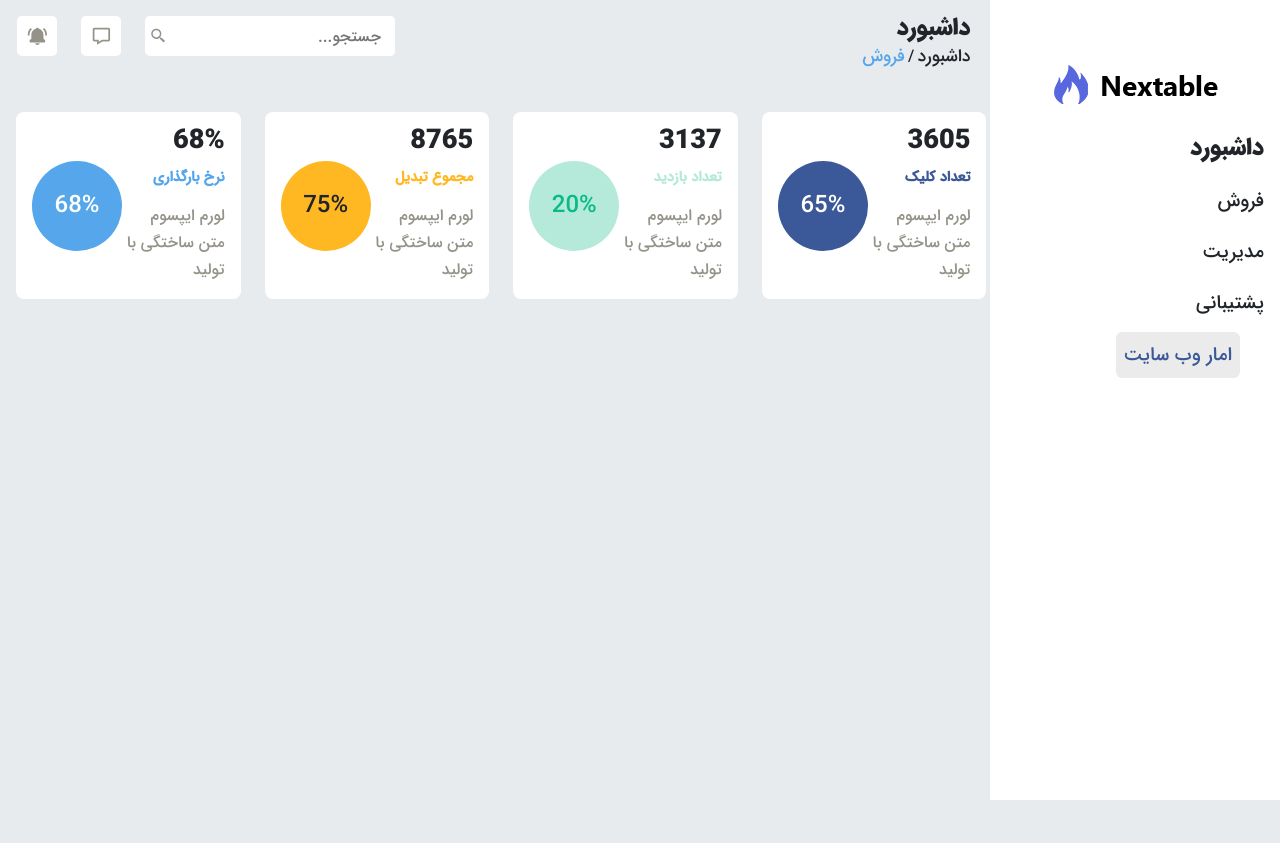
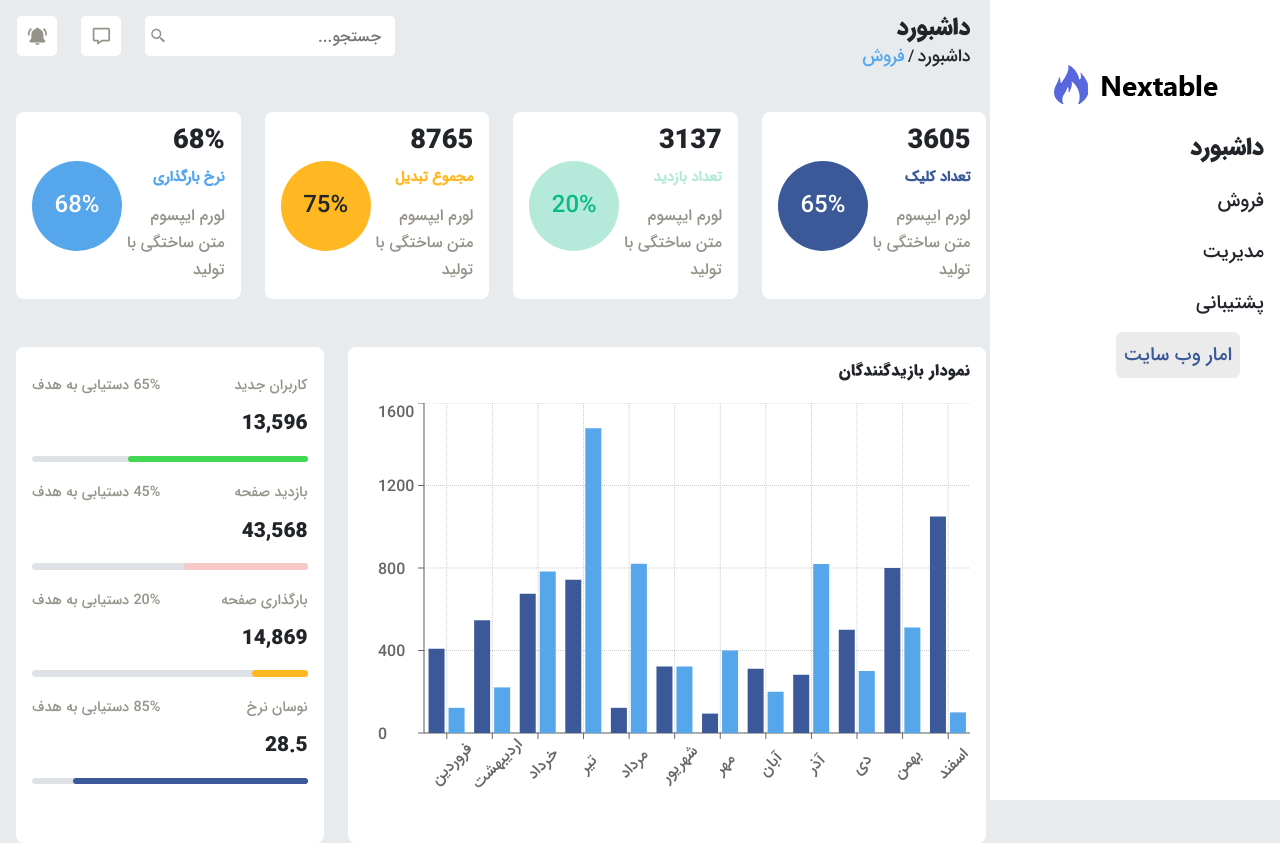
Before and after one commit to mohammadmehdidalvandii/nextable-cms, a React (Vite) app: page /Statistics in a window 1280 px wide. Before the commit the page ends 800 px from the top, so only its background shows below. Built offline with nearby package versions, Linux system fonts and the light colour scheme.

Commit message:
create visitorSite and visitorCard

```diff
--- a/src/Data/db.json
+++ b/src/Data/db.json
@@ -374,5 +374,113 @@
             "tColor":"var(--color-white)",
             "percent":68
         }
+    ],
+    "visitSites":[
+        {
+            "id":1,
+            "month":"فروردین",
+            "Europe":408,
+            "Africa":122
+        },
+        {
+            "id":2,
+            "month":"اردیبهشت",
+            "Europe":547,
+            "Africa":221
+        },
+        {
+            "id":3,
+            "month":"خرداد",
+            "Europe":675,
+            "Africa":783
+        },
+        {
+            "id":4,
+            "month":"تیر",
+            "Europe":743,
+            "Africa":1478
+        },
+        {
+            "id":5,
+            "month":"مرداد",
+            "Europe":122,
+            "Africa":821
+        },
+        {
+            "id":6,
+            "month":"شهریور",
+            "Europe":323,
+            "Africa":322
+        },
+        {
+            "id":7,
+            "month":"مهر",
+            "Europe":94,
+            "Africa":400
+        },
+        {
+            "id":8,
+            "month":"آبان",
+            "Europe":312,
+            "Africa":200
+        },
+        {
+            "id":9,
+            "month":"آذر",
+            "Europe":282,
+            "Africa":820
+        },
+        {
+            "id":10,
+            "month":"دی",
+            "Europe":500,
+            "Africa":300
+        },
+        {
+            "id":11,
+            "month":"بهمن",
+            "Europe":800,
+            "Africa":512
+        },
+        {
+            "id":12,
+            "month":"اسفند",
+            "Europe":1050,
+            "Africa":100
+        }
+    ],
+    "visitorClient":[
+        {
+            "id":1,
+            "title":"کاربران جدید",
+            "text":"65% دستیابی به هدف",
+            "number":13596,
+            "progress":"65%",
+            "bgColor":"var(--color-green-2)"
+        },
+        {
+            "id":2,
+            "title":"بازدید صفحه",
+            "text":"45% دستیابی به هدف",
+            "number":43568,
+            "progress":"45%",
+            "bgColor":"var(--color-red-2)"
+        },
+        {
+            "id":3,
+            "title":"بارگذاری صفحه",
+            "text":"20% دستیابی به هدف",
+            "number":14869,
+            "progress":"20%",
+            "bgColor":"var(--color-yellow-1)"
+        },
+        {
+            "id":4,
+            "title":"نوسان نرخ",
+            "text":"85% دستیابی به هدف",
+            "number":28.5,
+            "progress":"85%",
+            "bgColor":"var(--color-blue-2)"
+        }
     ]
 }
--- /dev/null
+++ b/src/components/Template/statistics/VisitorCard/VisitorCard.css
@@ -0,0 +1,35 @@
+.visitorCard{
+    display: block;
+    margin-bottom: 1.5rem;
+    }
+    .visitorCard-titleName{
+        display: flex;
+        align-items: center;
+        justify-content: space-between;
+    }
+    .visitorCard-titleName-text{
+        font-family: var(--font-medium);
+        color: var(--color-gray-1);
+        font-size: 0.9rem;
+    }
+    .visitorCard-number{
+        display: block;
+        margin: 1.3rem 0;
+        font-family: var(--font-black);
+        font-size: 1.3rem;
+        color: var(--color-black);
+    }
+    .visitorCard-progressBg{
+        display: block;
+        position: relative;
+        width: 100%;
+        height: 0.4rem;
+        border-radius: 0.5rem;
+        background-color: var(--color-gray-2);
+    }
+    .visitorCard-progressFront{
+        position: absolute;
+        height: inherit;
+        border-radius: 0.5rem;
+
+    }
--- /dev/null
+++ b/src/components/Template/statistics/VisitorCard/VisitorCard.jsx
@@ -0,0 +1,17 @@
+import './VisitorCard.css'
+function VisitorCard({title , text , number ,color ,progress}) {
+  return (
+    <div className="visitorCard">
+    <div className="visitorCard-titleName">
+        <span className="visitorCard-titleName-text">{title}</span>
+        <span className="visitorCard-titleName-text">{text}</span>
+    </div>
+    <span className="visitorCard-number">{number}</span>
+    <div className="visitorCard-progressBg">
+        <span className="visitorCard-progressFront" style={{backgroundColor:[color], width:[progress]}}></span>
+    </div>
+</div>
+  )
+}
+
+export default VisitorCard
--- /dev/null
+++ b/src/components/Template/statistics/VisitorSite/VisitorSite.css
@@ -0,0 +1,16 @@
+.visitorSite{
+    display: block;
+    width: 100%;
+    margin-top: 3rem;
+}
+.visitorSiteChart{
+    display: block;
+    width: 100%;
+    margin: 1.5rem 0;
+}
+
+.visitor-content{
+    display: block;
+    width: 100%;
+    margin: 1rem 0;
+}
--- /dev/null
+++ b/src/components/Template/statistics/VisitorSite/VisitorSite.jsx
@@ -0,0 +1,66 @@
+import "./VisitorSite.css";
+import {
+  BarChart,
+  Bar,
+  XAxis,
+  YAxis,
+  CartesianGrid,
+  Tooltip,
+  ResponsiveContainer,
+} from "recharts";
+import db from "../../../../Data/db.json";
+import { useState } from "react";
+import VisitorCard from "../VisitorCard/VisitorCard";
+
+function VisitorSite() {
+  const [visitSite, setVisitSite] = useState(db.visitSites);
+  const [visitClient, setVisitClient] = useState(db.visitorClient);
+  return (
+    <section className="visitorSite">
+      <div className="row">
+        <div className="col-lg-8 col-md-12">
+          <div className="box">
+            <h5 className="title">نمودار بازیدگنندگان</h5>
+            <div className="visitorSiteChart">
+              <ResponsiveContainer width="100%" height={400}>
+                <BarChart
+                  width={500}
+                  height={400}
+                  data={visitSite}
+                  margin={{
+                    bottom: 40,
+                  }}
+                >
+                  <CartesianGrid strokeDasharray="1" />
+                  <XAxis dataKey="month" angle={-45} tickMargin={20} />
+                  <YAxis strokeWidth="1" tickMargin={40} />
+                  <Tooltip />
+                  <Bar dataKey="Europe" fill="#3B5998" />
+                  <Bar dataKey="Africa" fill="#55A6EB" />
+                </BarChart>
+              </ResponsiveContainer>
+            </div>
+          </div>
+        </div>
+        <div className="col-lg-4 col-md-12">
+          <div className="box">
+            <div className="visitor-content">
+              {visitClient.map((visit) => (
+                <VisitorCard
+                  key={visit.id}
+                  title={visit.title}
+                  text={visit.text}
+                  number={visit.number.toLocaleString()}
+                  color={visit.bgColor}
+                  progress={visit.progress}
+                />
+              ))}
+            </div>
+          </div>
+        </div>
+      </div>
+    </section>
+  );
+}
+
+export default VisitorSite;
--- a/src/page/Statistics/Statistics.jsx
+++ b/src/page/Statistics/Statistics.jsx
@@ -1,8 +1,12 @@
 import StatisticsSite from "../../components/Template/statistics/StatisticsSite/StatisticsSite"
+import VisitorSite from "../../components/Template/statistics/VisitorSite/VisitorSite"
 
 function Statistics() {
   return (
+    <>
     <StatisticsSite/>
+    <VisitorSite/>
+    </>
   )
 }
 
```
